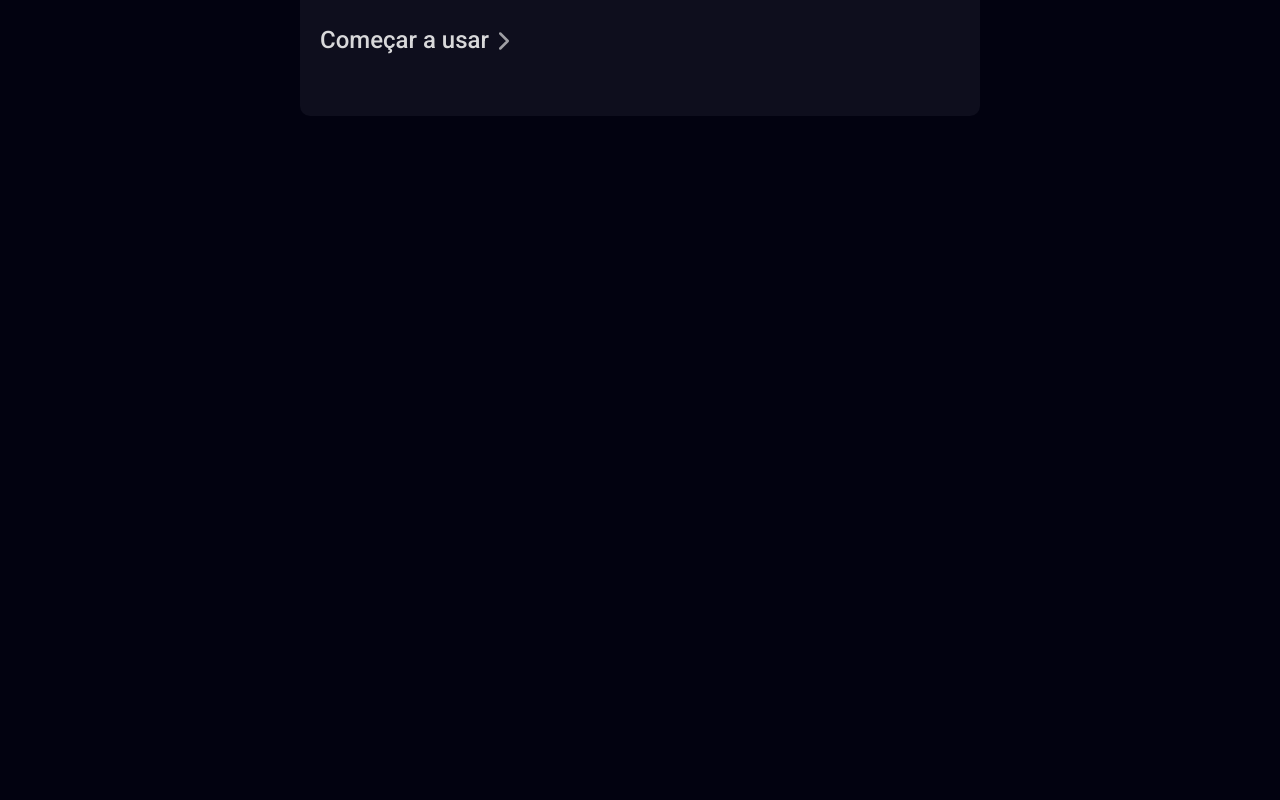
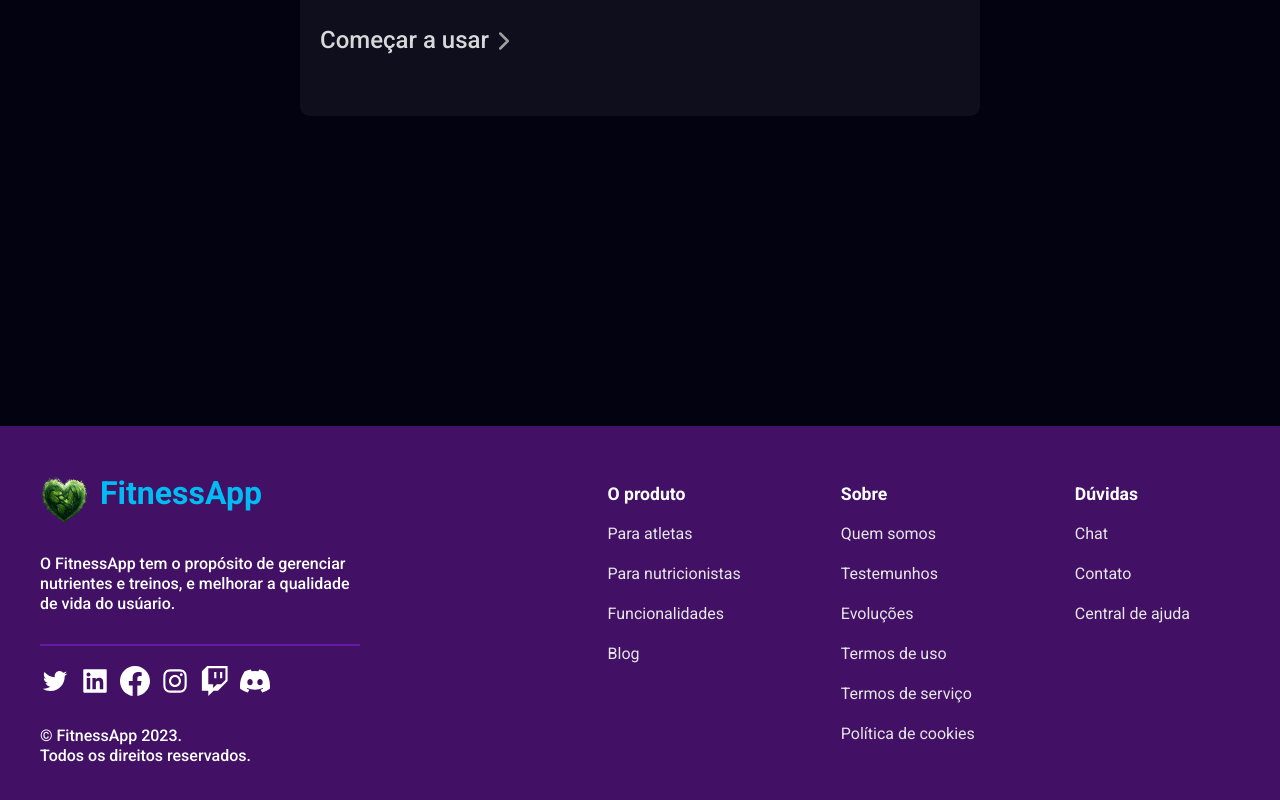
Before and after one commit to dayvid-s/FitnessApp, a Next.js app: page / in a window 1280 px wide. Shown: the part 4339-5139 px from the top of the page. Before the commit the page ends 4615 px from the top, so only its background shows below. Built offline with nearby package versions, Linux system fonts and the light colour scheme; a web font is replaced by a local one.

Commit message:
feat: added footer to homescreen

```diff
--- a/src/pages/home/index.tsx
+++ b/src/pages/home/index.tsx
@@ -5,6 +5,7 @@ import {
 import { Introduction } from "@component/components/Introduction"
 import { MotivationToUse } from "@component/components/MotivationToUse"
 import { ImageWithExplanation } from "@component/components/ImageWithExplanation"
+import { Footer } from "@component/components/Footer"
 export default function Home() {
   return (
     <Container>
@@ -32,7 +33,7 @@ export default function Home() {
       {/* terá componentes brancos/ divididos com esccuros.    */}
 
 
-
+      <Footer/>
     </Container>
 
   )
```
